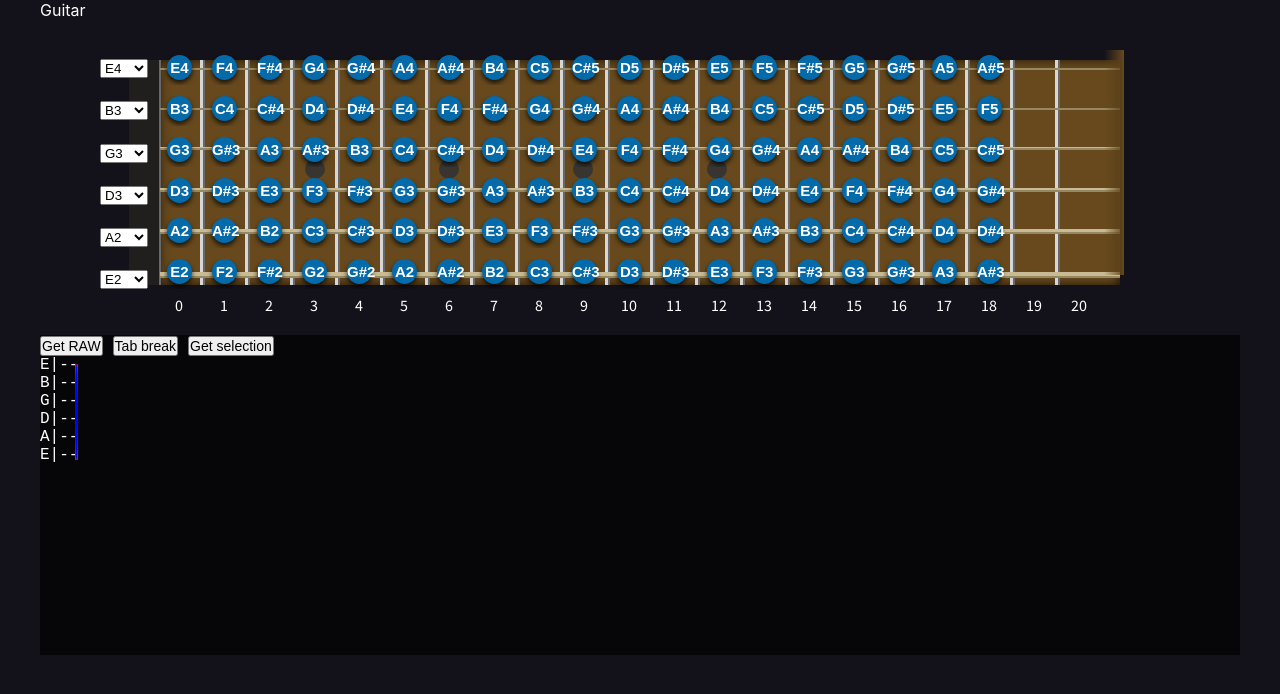
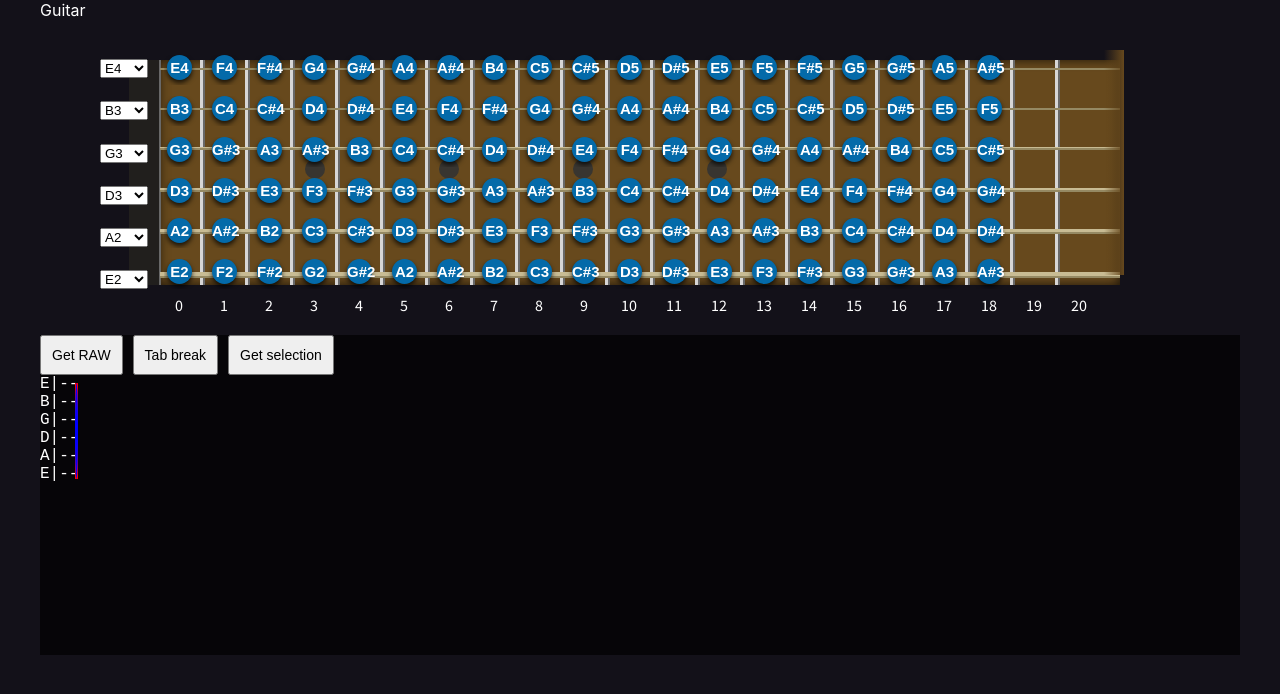
Before and after one commit to kulek1/guitar-tab-maker-issues, a React (Create React App) app: page / in a window 1280 px wide. Shown: the top 694 px of the page. Built offline with nearby package versions, Linux system fonts and the light colour scheme; what webaudiofont would draw is missing.

Commit message:
style: add padding to buttons

```diff
--- /dev/null
+++ b/src/styles/components/buttons.scss
@@ -0,0 +1,3 @@
+button {
+  padding: 1rem;
+}
--- a/src/styles/main.scss
+++ b/src/styles/main.scss
@@ -2,6 +2,8 @@
 @import 'global';
 @import 'container';
 
-@import './modules/guitar-fretboard';
-@import './modules/tab-editor';
-@import './modules/cursor-pointer';
+@import 'components/buttons';
+
+@import 'modules/guitar-fretboard';
+@import 'modules/tab-editor';
+@import 'modules/cursor-pointer';
--- a/src/styles/modules/guitar-fretboard.scss
+++ b/src/styles/modules/guitar-fretboard.scss
@@ -181,6 +181,7 @@ h1 {
           font-weight: 600;
           cursor: pointer;
           border: 0;
+          padding: 0;
 
           &:hover,
           &:focus {
```
